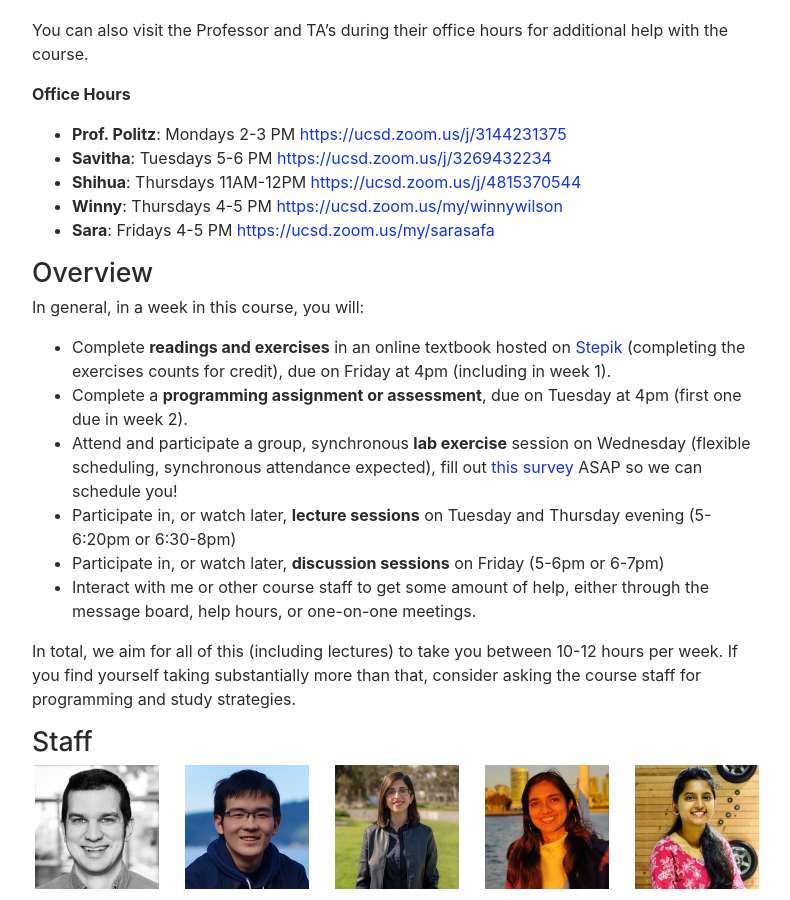
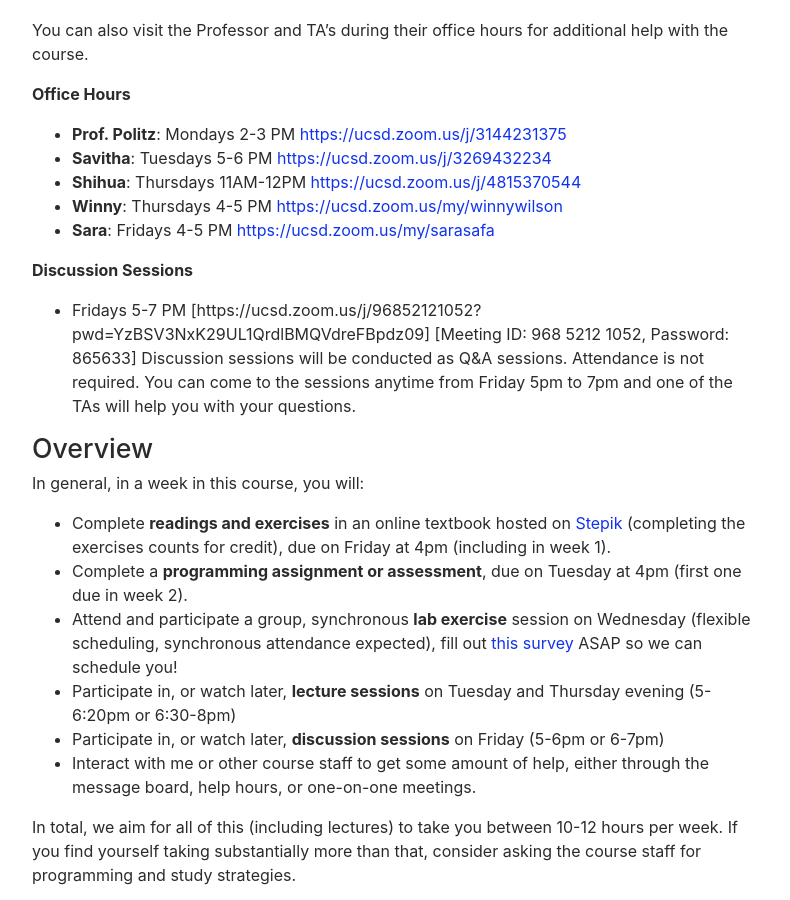
Before and after one commit to ucsd-cse8a-w21/ucsd-cse8a-w21.github.io, a Jekyll site: the page built from index.md, in a window 1280 px wide and 900 px high, scrolled down 1432 px. Shown: the whole window, without its empty margins (243-1033 px from the left). Built offline with Jekyll 4.4.1, drawn with Linux system fonts in a browser that asks for light colours; nearby versions of some CDN libraries.

Commit message:
Update index.md

```diff
--- a/index.md
+++ b/index.md
@@ -63,7 +63,9 @@ You can also visit the Professor and TA's during their office hours for addition
 - **Winny**: Thursdays 4-5 PM  [https://ucsd.zoom.us/my/winnywilson](https://ucsd.zoom.us/my/winnywilson)
 - **Sara**: Fridays 4-5 PM  [https://ucsd.zoom.us/my/sarasafa](https://ucsd.zoom.us/my/sarasafa)
 
-
+**Discussion Sessions**
+- Fridays 5-7 PM [https://ucsd.zoom.us/j/96852121052?pwd=YzBSV3NxK29UL1QrdlBMQVdreFBpdz09] [Meeting ID: 968 5212 1052, Password: 865633]
+Discussion sessions will be conducted as Q&A sessions. Attendance is not required. You can come to the sessions anytime from Friday 5pm to 7pm and one of the TAs will help you with your questions.
 
 ## Overview
 
```
